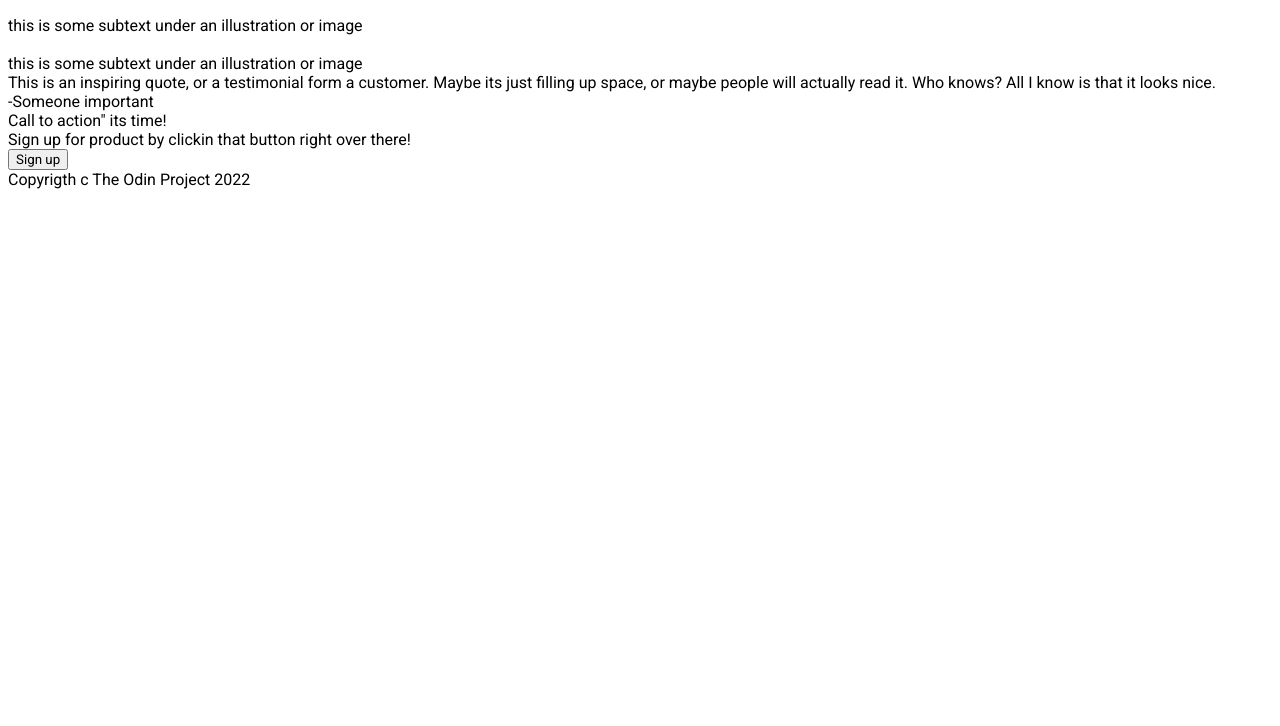
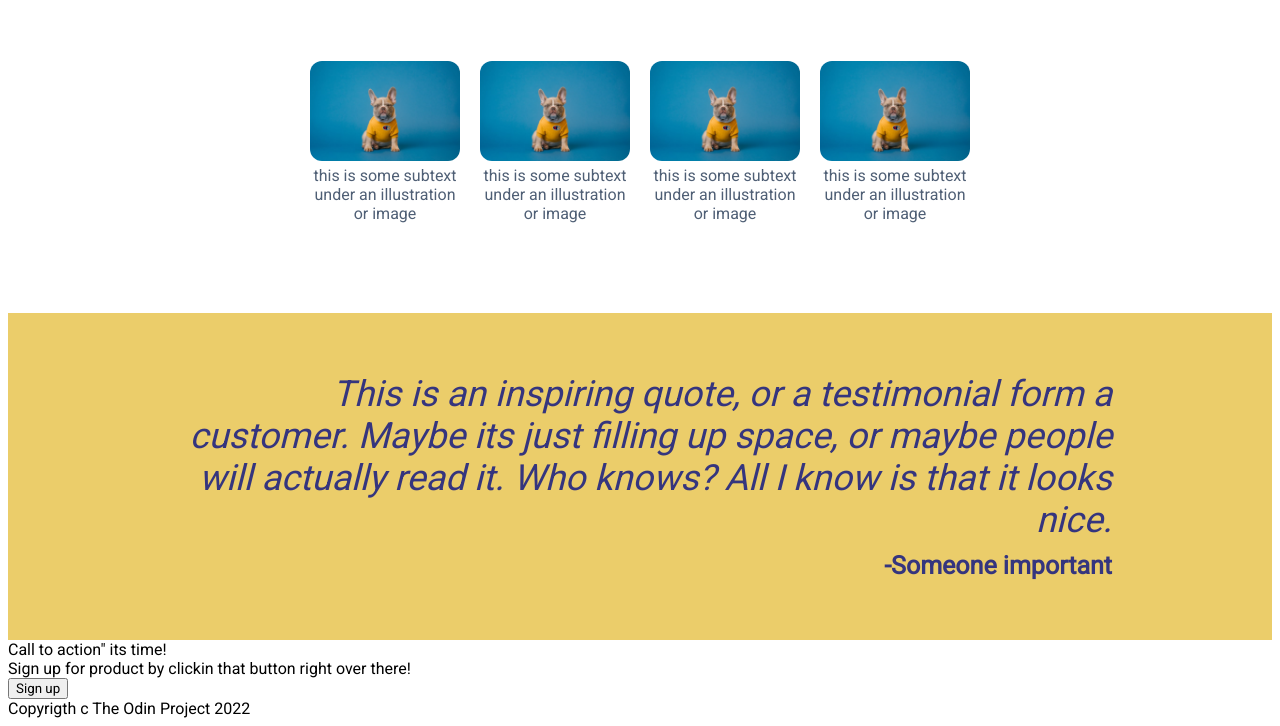
Before and after one commit to MathiasThoria/HotelCanino-Page, a plain HTML site: page index.html in a window 1280 px wide. Shown: the part 588-1314 px from the top of the page. Before the commit the page ends 800 px from the top, so only its background shows below. Drawn offline with Linux system fonts and the light colour scheme.

Commit message:
Content03 style pronto

```diff
--- a/index.html
+++ b/index.html
@@ -39,29 +39,33 @@
 
     <div class="content02-conteiner">
         <h1 class="content02-title"> Some random information</h1>
-        <div class="content02-bottomConteiner">
-            <img src="">
-            <div class="content02-item01Conteiner">
+
+        <div class="content02-contentConteiner">
+            <div class="content02-itemConteiner">
+                <img class="photo_item" src="img/photo_02.jpg">
+                <div class="content02-itemtext">
                     this is some subtext under an illustration or image
                 </div>
             </div>
-        <div class="content02-bottomConteiner">
-            <img src="">
-            <div class="content02-item02Conteiner">
+            <div class="content02-itemConteiner">
+                <img class="photo_item" src="img/photo_02.jpg">
+                <div class="content02-itemtext">
                     this is some subtext under an illustration or image
                 </div>
             </div>
-        <div class="content02-bottomConteiner">
-            <img src="">
-            <div class="content02-item03Conteiner">
+            <div class="content02-itemConteiner">
+                <img class="photo_item" src="img/photo_02.jpg">
+                <div class="content02-itemtext">
                     this is some subtext under an illustration or image
                 </div>
             </div>
-        <div class="content02-bottomConteiner">
-            <img src="">
-            <div class="content02-item04Conteiner">
+            <div class="content02-itemConteiner">
+                <img class="photo_item" src="img/photo_02.jpg">
+                <div class="content02-itemtext">
                     this is some subtext under an illustration or image
                 </div>
+            </div>
+
         </div>
     </div>
 
--- a/style.css
+++ b/style.css
@@ -70,3 +70,64 @@ a{
 .leftontent01-text{
     font-size: 18px;
 }
+
+/*content02 style*/
+
+.content02-conteiner{
+    display:flex;
+    flex-direction: column;
+    justify-content: center;
+    align-items: center;
+    padding: 80px 120px;
+}
+.content02-contentConteiner{
+    display:flex;
+    justify-content: center;
+    align-items: center;
+}
+.content02-title{
+    color: #1F2937;
+    padding-bottom: 50px;
+}
+.content02-itemtext{
+    text-align: center;
+    color: #4f5f75;
+    max-width: 150px;
+    max-height: auto;
+    margin-top: 5px;
+}
+.photo_item{
+    max-width: 150px;
+    max-height: auto;
+    border-radius: 12px;
+}
+.content02-itemConteiner{
+    display:flex;
+    justify-content: center;
+    align-items: center;
+    flex-direction: column;
+    margin: 10px;
+}
+/*content03 style*/
+.content03-conteiner{
+    background-color: rgb(235, 205, 106);
+    display:flex;
+    flex-direction: column;
+    padding: 60px 160px;
+
+}
+.content03-text,.content03-subtext{
+    flex:1;
+    text-align:right;
+    color:rgb(53, 53, 126);
+
+}
+.content03-text{
+    font-style: italic;
+    font-size: 36px;
+ }
+.content03-subtext{
+    font-weight: bolder;
+    font-size: 25px;
+    margin-top: 10px;
+}
```
Also changed, not shown: img/photo_02.jpg (added). Lines whose indentation alone changed are shown as unchanged.
